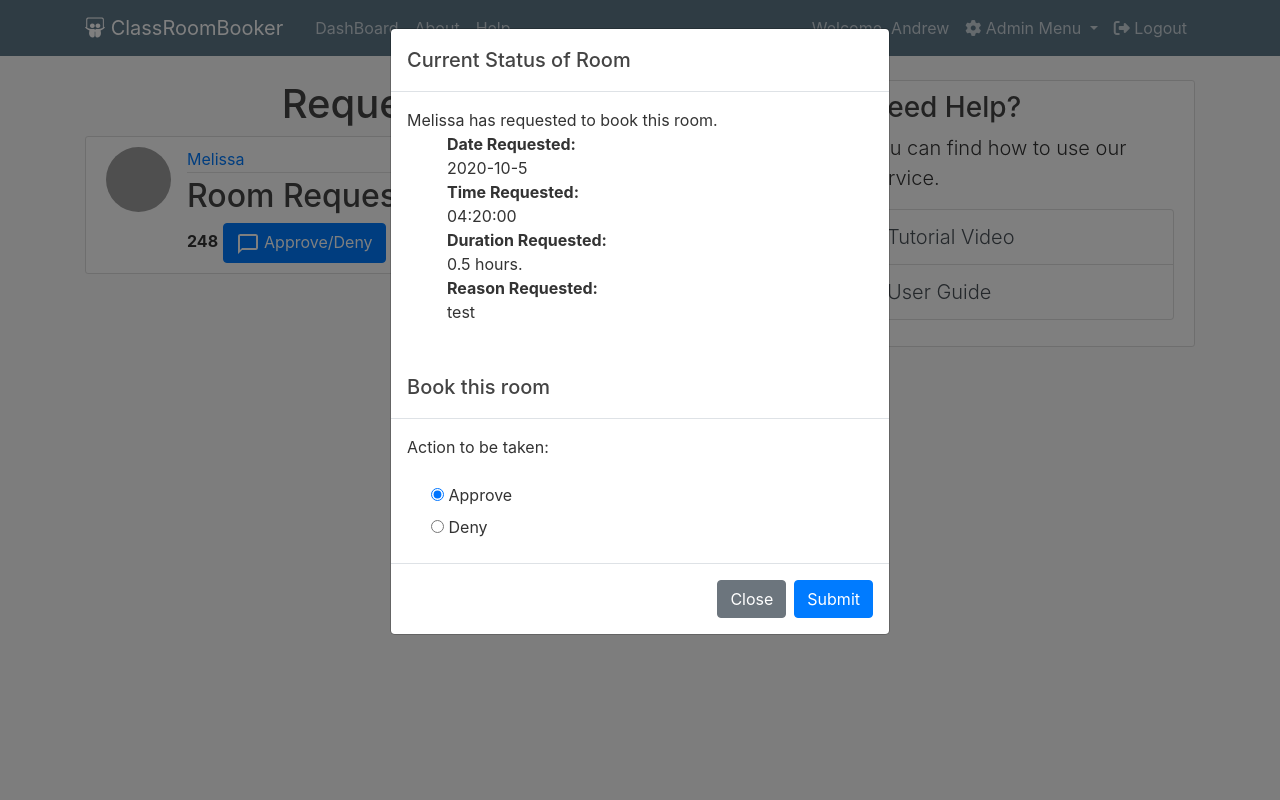
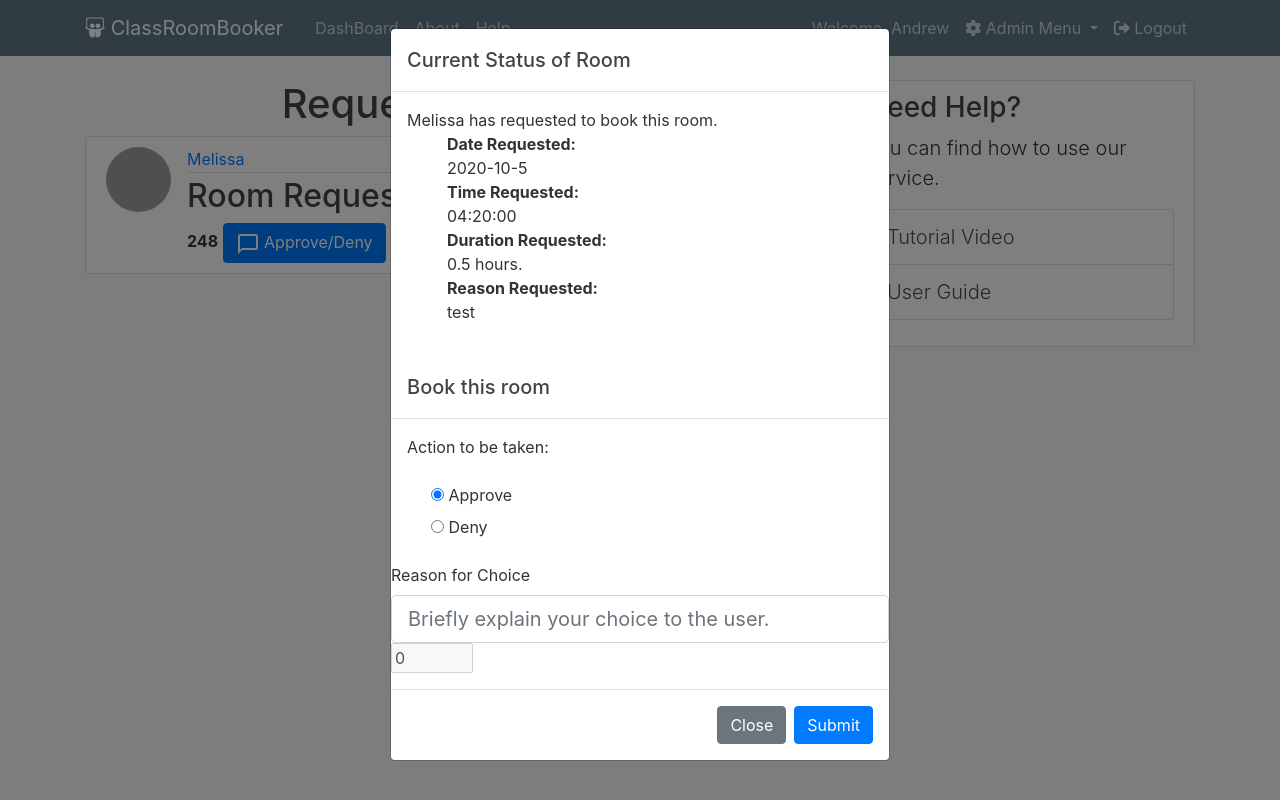
Before and after one commit to RoaringPigeon/Capstone-Project, a Flask app: page /admin in a window 1280 px wide, after a click on "Approve/Deny". Run offline with Flask 2, Linux system fonts and the light colour scheme; a user stored in the database is signed in; data comes from the database, SQL or seed files in the repository; both versions use the stored data as it was after the commit; some libraries are stand-ins or nearby versions; grey boxes are pictures that could not be loaded.

Commit message:
fixed approval modal bug

```diff
--- a/crb/static/js/Admin_Functions.js
+++ b/crb/static/js/Admin_Functions.js
@@ -32,14 +32,14 @@ function deleteUser(user){
         window.location.href = "/deleteuser/"+user;
     }
 }
-var choice = 'approved';
-$(document).ready(function() {
+$(document).ready(function(){
     if (formErrors) {
+        console.log(formErrors);
         document.getElementsByClassName("admin-request")[0].value = requestID.toString();
         document.getElementsByClassName("admin-room")[0].value = room.toString();
         $('#admin-approve').modal('show');
 
+
     }
-});
-
+})
 $("#admin-reason-message").bind('input propertychange', function () {textCounter(this,'admin-counter',100);})
--- a/crb/templates/admin.html
+++ b/crb/templates/admin.html
@@ -64,11 +64,10 @@
                     <section class="light">
                         {{form.choice.label(class="modal-body modal-form-label")}}
                         {{form.choice(class="light", style="list-style-type: none")}}
-                        {% if form.choice.data == 'denied' %}
                         <div class="form-group">
                             {{ form.reason.label(class="form-control-label") }}
                             {% if form.reason.errors %}
-                             {{ form.reason(class="form-control form-control-lg is-invalid", id="admin-reason-message", placeholder="Briefly explain your denial to the user.", autocomplete="off") }}
+                             {{ form.reason(class="form-control form-control-lg is-invalid", id="admin-reason-message", placeholder="Briefly explain your choice to the user.", autocomplete="off") }}
                              <input disabled  maxlength="3" size="3" value="0" id="admin-counter">
                              <div class="invalid-feedback">
                                  {% for error in form.reason.errors %}
@@ -76,11 +75,10 @@
                                  {% endfor %}
                              </div>
                              {% else %}
-                                {{ form.reason(class="form-control form-control-lg", id="admin-reason-message", placeholder="Briefly explain your denial to the user.", autocomplete="off") }}
+                                {{ form.reason(class="form-control form-control-lg", id="admin-reason-message", placeholder="Briefly explain your choice to the user.", autocomplete="off") }}
                                 <input disabled  maxlength="3" size="3" value="0" id="admin-counter">
                             {% endif %}
                         </div>
-                        {% endif %}
                     </section>
                     <div class="modal-footer">
                         <button type="button" class="btn btn-secondary" data-dismiss="modal">Close</button>
```
Also changed, not shown: crb/site.db.
